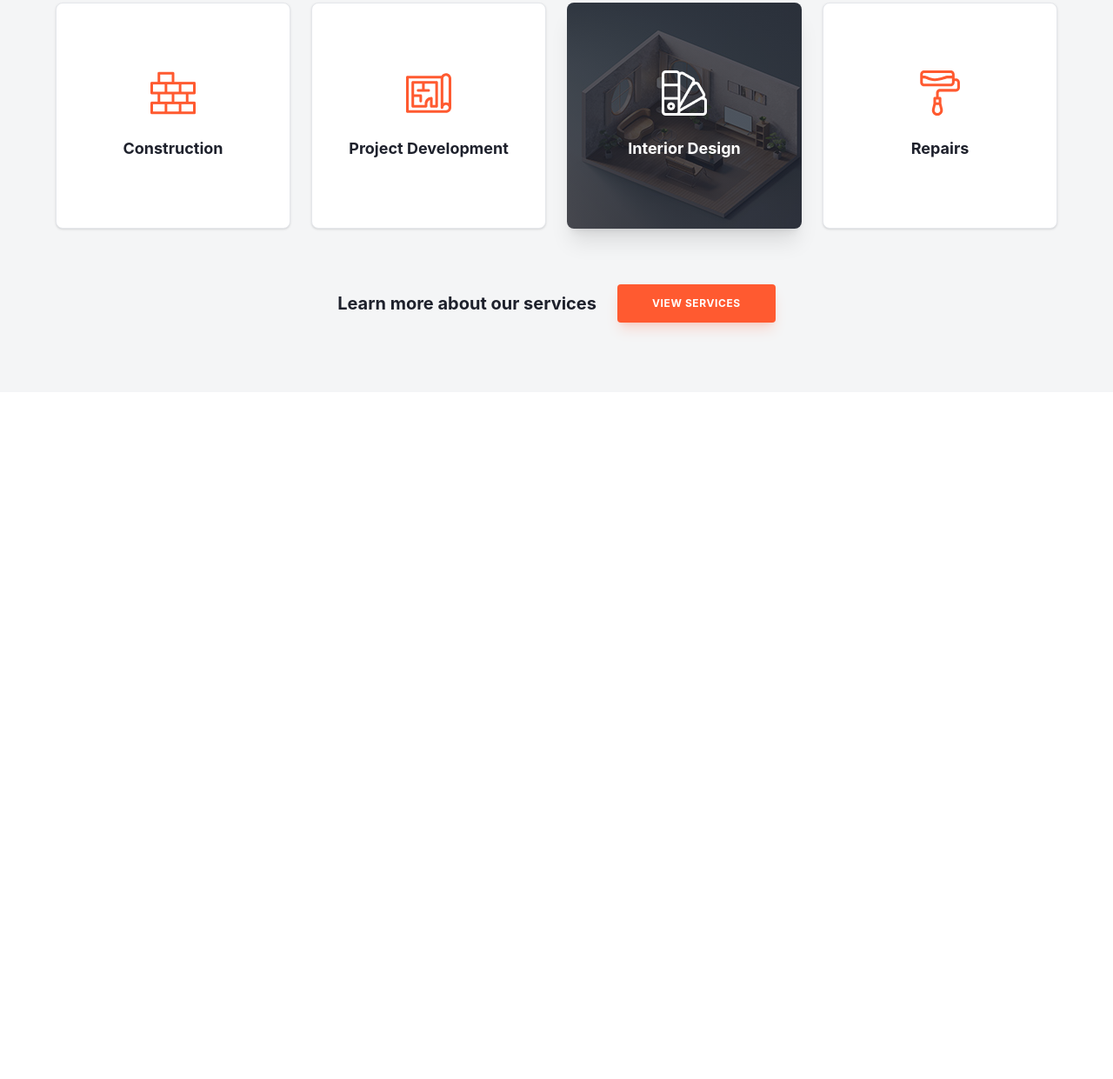
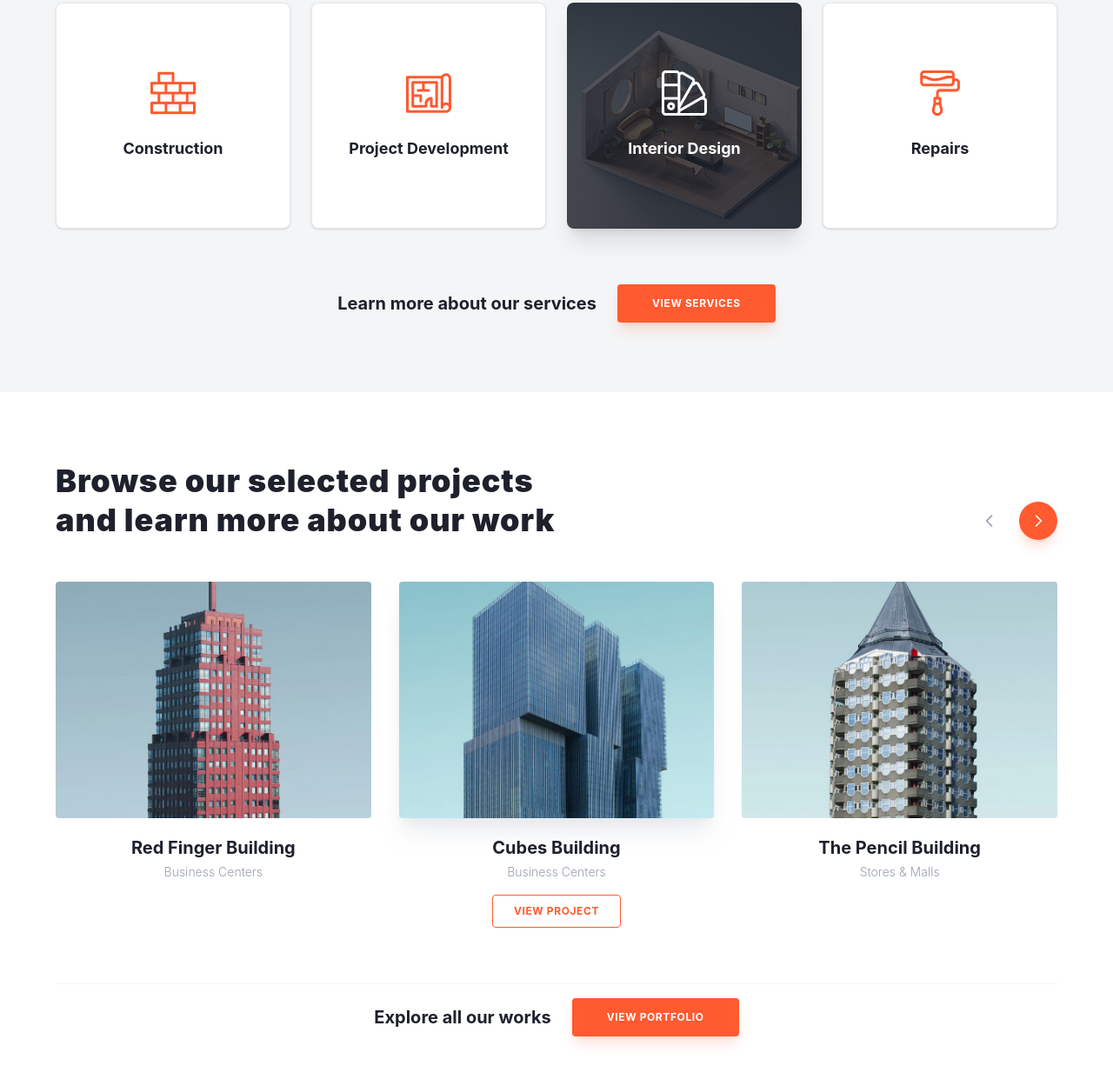
Before and after one commit to nozimnegmatov0010/teamwork2, a website: page anush.html in a window 1280 px wide. Shown: the part 2584-3825 px from the top of the page at 87% size. Before the commit the page ends 3035 px from the top, so only its background shows below. Drawn offline with nearby package versions, Linux system fonts and the light colour scheme; files that its build step writes are made by us from their sources.

Commit message:
page 1 section 5

```diff
--- a/anush.html
+++ b/anush.html
@@ -271,5 +271,77 @@
     </div>
   </div>
 </div>
+
+<div class="bg-white py-20 px-4 sm:px-6 lg:px-8">
+  <div class="max-w-6xl mx-auto">
+    <div class="flex flex-col sm:flex-row sm:items-end justify-between mb-12 gap-6">
+      <div class="max-w-2xl">
+        <h2 class="text-3xl md:text-4xl font-black text-[#1E212C] tracking-wide leading-tight">
+          Browse our selected projects<br>
+          and learn more about our work
+        </h2>
+      </div>
+
+      <div class="flex items-center space-x-3 self-end sm:self-auto">
+        <button class="w-11 h-11 rounded-full border border-transparent text-gray-400 hover:text-[#1E212C] flex items-center justify-center">
+          <svg class="w-5 h-5" fill="none" stroke="currentColor" stroke-width="2" viewBox="0 0 24 24">
+            <path stroke-linecap="round" stroke-linejoin="round" d="M15 19l-7-7 7-7" />
+          </svg>
+        </button>
+        <button class="w-11 h-11 rounded-full bg-[#FF5A30] text-white flex items-center justify-center shadow-lg shadow-[#FF5A30]/20 ">
+          <svg class="w-5 h-5" fill="none" stroke="currentColor" stroke-width="2" viewBox="0 0 24 24">
+            <path stroke-linecap="round" stroke-linejoin="round" d="M9 5l7 7-7 7" />
+          </svg>
+        </button>
+      </div>
+    </div>
+
+    <div class="grid grid-cols-1 md:grid-cols-3 gap-8 mb-16">
+      <div class="flex flex-col items-center text-center group cursor-pointer">
+        <div class="w-full aspect-[4/3] rounded overflow-hidden mb-5 bg-gray-100">
+          <img src="./bcc076f1e55e41c3618d544882c733c9df6994fc.jpg"
+               alt=""
+               class="w-full h-full object-cover" />
+        </div>
+        <h3 class="text-xl font-bold text-[#1E212C] mb-1">Red Finger Building</h3>
+        <p class="text-sm text-gray-400 font-light">Business Centers</p>
+      </div>
+
+      <div class="flex flex-col items-center text-center group cursor-pointer relative">
+        <div class="w-full aspect-[4/3] rounded overflow-hidden mb-5 shadow-xl shadow-gray-200/80 bg-gray-100">
+          <img src="./231178ad421618d5ac84c5165746c5f0e741ece2.jpg"
+               alt=""
+               class="w-full h-full object-cover " />
+        </div>
+        <h3 class="text-xl font-bold text-[#1E212C] mb-1">Cubes Building</h3>
+        <p class="text-sm text-gray-400 font-light mb-4">Business Centers</p>
+
+        <a href="#" class="inline-block px-6 py-2.5 border border-[#FF5A30] text-[#FF5A30] font-bold text-xs uppercase tracking-wider rounded bg-transparent ">
+          View Project
+        </a>
+      </div>
+
+      <div class="flex flex-col items-center text-center group cursor-pointer">
+        <div class="w-full aspect-[4/3] rounded overflow-hidden mb-5 bg-gray-100">
+          <img src="./83e883c7e31ecaae040c14943844c1fc4bafbe3a.jpg"
+               alt=""
+               class="w-full h-full object-cover" />
+        </div>
+        <h3 class="text-xl font-bold text-[#1E212C] mb-1">The Pencil Building</h3>
+        <p class="text-sm text-gray-400 font-light">Stores & Malls</p>
+      </div>
+
+    </div>
+
+    <div class="flex flex-col sm:flex-row items-center justify-center gap-6 pt-4 border-t border-gray-100">
+      <span class="text-xl font-bold text-[#1E212C]">
+        Explore all our works
+      </span>
+      <a href="#" class="px-10 py-3.5 bg-[#FF5A30] text-white font-bold text-xs uppercase tracking-wider rounded transition-colors duration-300 shadow-lg shadow-[#FF5A30]/20">
+        View Portfolio
+      </a>
+    </div>
+  </div>
+</div>
 </body>
 </html>
```
Also changed, not shown: 231178ad421618d5ac84c5165746c5f0e741ece2.jpg (added), 83e883c7e31ecaae040c14943844c1fc4bafbe3a.jpg (added), bcc076f1e55e41c3618d544882c733c9df6994fc.jpg (added).
